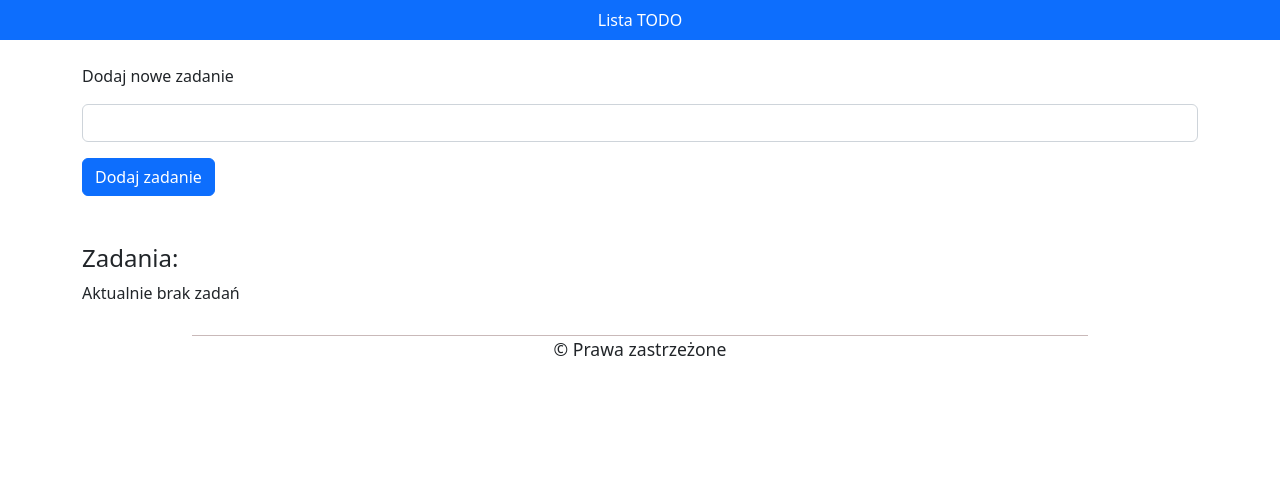
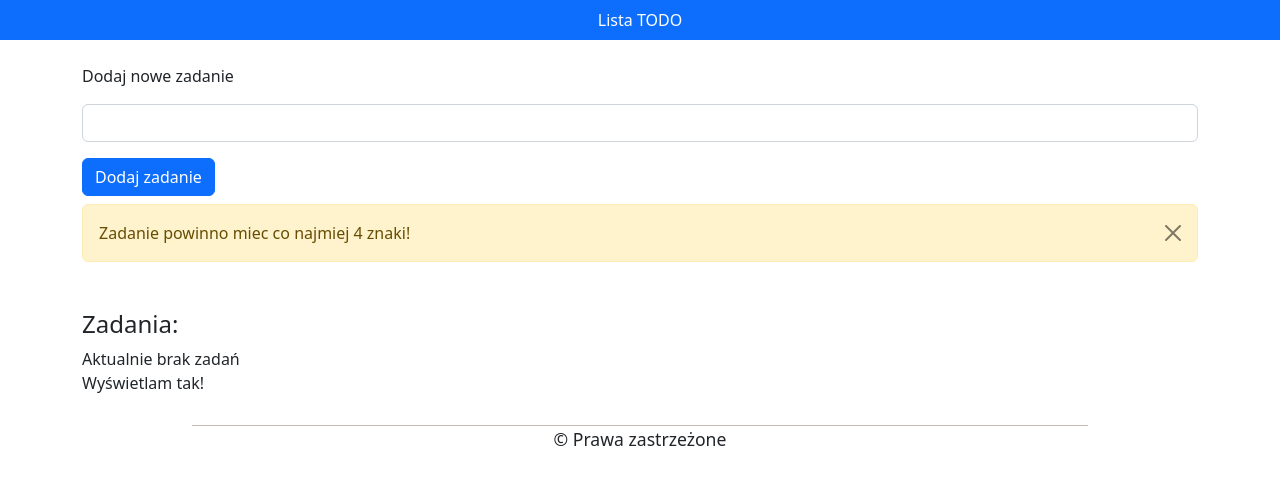
Before and after one commit to gloger85/sklep-internetowy, an Angular app: page / in a window 1280 px wide. Both pictures are taken after a click on the button "Dodaj zadanie". Shown: the top 484 px of the page. Built offline with nearby package versions, Linux system fonts and the light colour scheme.

Commit message:
- add ngClass for condition formatting and ngContainer

```diff
--- a/angular.json
+++ b/angular.json
@@ -28,7 +28,9 @@
               "node_modules/bootstrap/dist/css/bootstrap.min.css",
               "src/styles.css"
             ],
-            "scripts": []
+            "scripts": [
+              "node_modules/bootstrap/dist/js/bootstrap.min.js"
+            ]
           },
           "configurations": {
             "production": {
--- a/src/app/todo-list/todo-list.component.html
+++ b/src/app/todo-list/todo-list.component.html
@@ -1,15 +1,28 @@
 <p class="mt-4">Dodaj nowe zadanie</p>
 <input type="text" #name class="form-control" name="todo">
 <button type="button" class="btn btn-primary mt-3" (click)="addTODO(name.value)">Dodaj zadanie</button>
+<div class="alert alert-warning alert-dismissible fade show mt-2" role="alert" *ngIf="errorMessage">
+    {{errorMessage}}
+    <button type="button" class="btn-close" data-bs-dismiss="alert" aria-label="close" (click)="clearErrorMessage()"></button>
+</div>
 <div class="mt-5">
     <h4>Zadania:</h4>
     <ul class="list-group todos-list" *ngIf="todos.length >0; else noTask">
-    <li class="list-group-item" *ngFor="let todo of todos;let i = index">
-        <input type="checkbox"
-        class="forms-check-input my-1"
-        [checked]="todo.isComplete">
-        <span class="todo-item">{{i+1}}. {{todo.name}}</span>
-    </li>
+        <ng-container *ngFor="let todo of todos;let i = index">
+            <li class="list-group-item" >
+                <input type="checkbox"
+                class="forms-check-input my-1"
+                [checked]="todo.isComplete"
+                (change)="changeTodoStatus(todo)"
+                >
+                <span class="todo-item" [ngClass]="{'text-decoration-line-through': todo.isComplete}">{{i+1}}. {{todo.name}}</span>
+            </li>
+        </ng-container>
     </ul>
     <ng-template #noTask>Aktualnie brak zadań</ng-template>
 </div>
+<div [ngSwitch]="testSwitchCase">
+    <p *ngSwitchCase="'tak'">Wyświetlam tak!</p>
+    <p *ngSwitchCase="'nie'">Wyświetlam nie!</p>
+    <p *ngSwitchDefault>Wyświetlam default!</p>
+</div>
--- a/src/app/todo-list/todo-list.component.ts
+++ b/src/app/todo-list/todo-list.component.ts
@@ -8,13 +8,26 @@ import { Todo } from '../shared/interfaces/todo.interface';
 })
 export class TodoListComponent {
   todos: Todo[]=[];
+  errorMessage = "";
+  testSwitchCase = "tak";
+
   addTODO(todo:string): void{
     if (todo.length<=3){
-      alert('Zadanie powinno miec co najmiej 4 znaki!');
+      this.errorMessage='Zadanie powinno miec co najmiej 4 znaki!';
       return;
     }
 
     this.todos.push({name: todo, isComplete: false});
     console.log('Aktualna lista todo: ', this.todos);
   }
+
+  changeTodoStatus(todo: Todo){
+    todo.isComplete=!todo.isComplete;
+    console.log(this.todos);
+  }
+
+  clearErrorMessage (){
+    this.errorMessage = '';
+  }
+
 }
```
